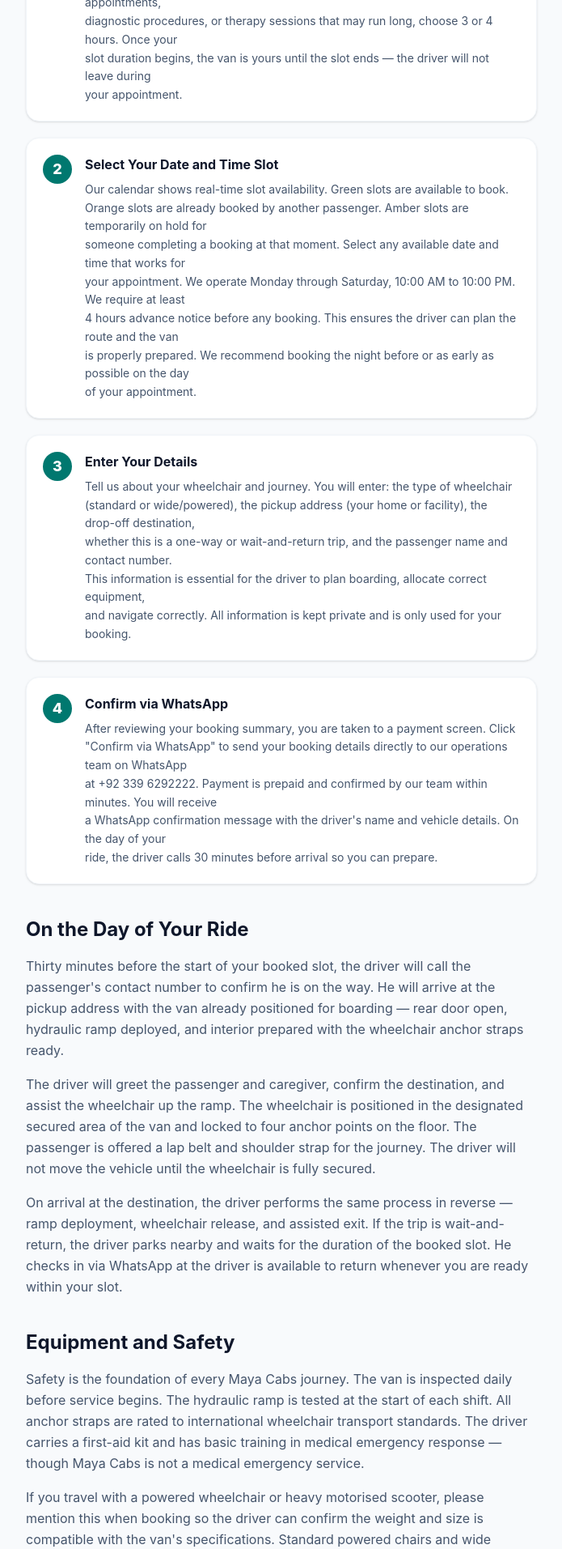
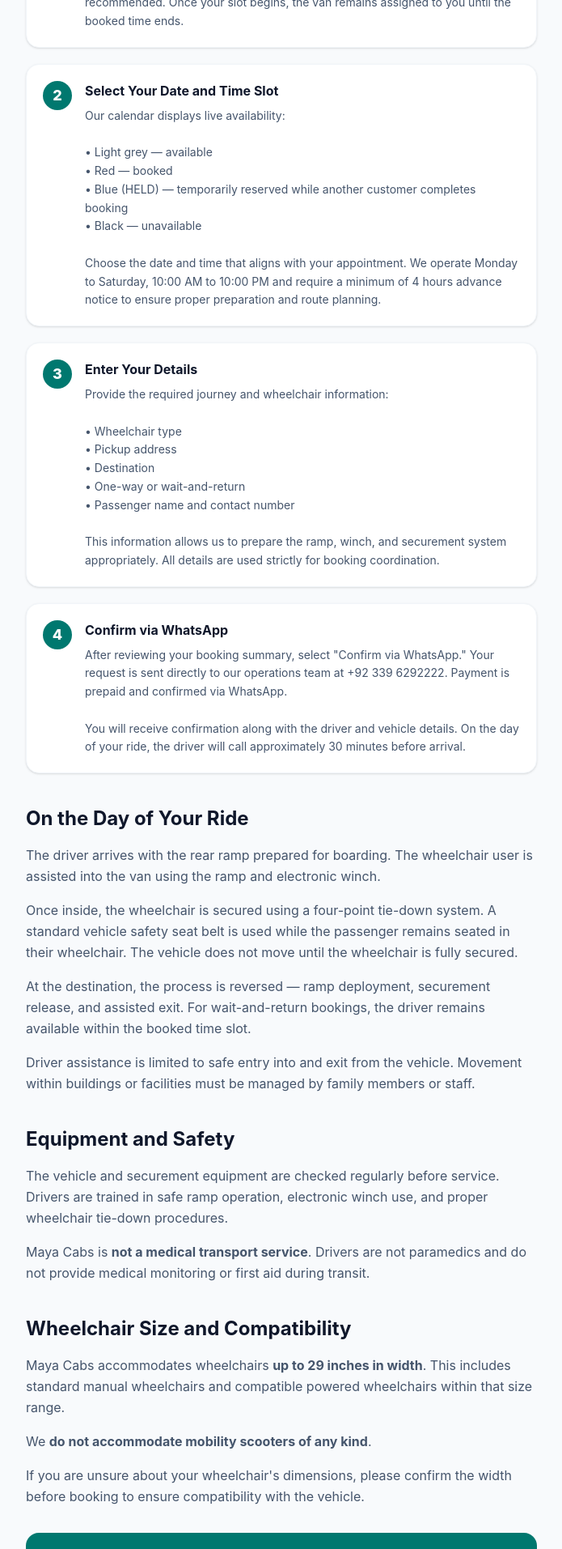
Before and after one commit to Abbas-nps/maya-cabs, a React (Vite) app: page /how-it-works in a window 1280 px wide. Shown: the part 600-2513 px from the top of the page at 81% size, without its empty margins (292-987 px from the left). Built offline with nearby package versions, Linux system fonts and the light colour scheme.

Commit message:
update how it works page content

```diff
--- a/src/pages/HowItWorks.jsx
+++ b/src/pages/HowItWorks.jsx
@@ -29,10 +29,7 @@ export default function HowItWorks() {
             How to Book Wheelchair Transport with Maya Cabs
           </h1>
           <p className="text-slate-600 text-base leading-relaxed mb-8">
-            Maya Cabs makes booking wheelchair accessible transport in Lahore as simple as possible.
-            Our online booking system is designed to be used by family members or caregivers on
-            behalf of the passenger. The entire process takes about 3 minutes and is confirmed via
-            WhatsApp before any payment is made.
+            Maya Cabs is designed to make wheelchair-accessible transport in Lahore straightforward and reliable. Bookings can be completed online by a family member or caregiver on behalf of the wheelchair user. The process takes only a few minutes and is confirmed via WhatsApp before payment.
           </p>
 
           <h2 className="text-2xl font-bold text-slate-900 mb-6">The 4-Step Booking Process</h2>
@@ -42,42 +39,43 @@ export default function HowItWorks() {
               {
                 step: "1",
                 title: "Choose Your Duration",
-                body: `Start by selecting how long you will need the van. Maya Cabs offers three slot durations:
-2 hours, 3 hours, and 4 hours. The duration includes your travel time to the destination,
-waiting time at the facility, and return journey to your home. For a simple one-way hospital
-drop and return, 2 hours is usually sufficient for nearby hospitals. For specialist appointments,
-diagnostic procedures, or therapy sessions that may run long, choose 3 or 4 hours. Once your
-slot duration begins, the van is yours until the slot ends — the driver will not leave during
-your appointment.`,
+                body: `Select how long you will need the van. Maya Cabs offers 2-hour, 3-hour, and 4-hour booking slots.
+
+Each slot includes travel to the destination, waiting time, and the return journey.
+
+For nearby appointments, 2 hours may be sufficient. For longer consultations, therapy sessions, or appointments with uncertain waiting times, 3 or 4 hours is recommended. Once your slot begins, the van remains assigned to you until the booked time ends.`,
               },
               {
                 step: "2",
                 title: "Select Your Date and Time Slot",
-                body: `Our calendar shows real-time slot availability. Green slots are available to book.
-Orange slots are already booked by another passenger. Amber slots are temporarily on hold for
-someone completing a booking at that moment. Select any available date and time that works for
-your appointment. We operate Monday through Saturday, 10:00 AM to 10:00 PM. We require at least
-4 hours advance notice before any booking. This ensures the driver can plan the route and the van
-is properly prepared. We recommend booking the night before or as early as possible on the day
-of your appointment.`,
+                body: `Our calendar displays live availability:
+
+• Light grey — available
+• Red — booked
+• Blue (HELD) — temporarily reserved while another customer completes booking
+• Black — unavailable
+
+Choose the date and time that aligns with your appointment. We operate Monday to Saturday, 10:00 AM to 10:00 PM and require a minimum of 4 hours advance notice to ensure proper preparation and route planning.`,
               },
               {
                 step: "3",
                 title: "Enter Your Details",
-                body: `Tell us about your wheelchair and journey. You will enter: the type of wheelchair
-(standard or wide/powered), the pickup address (your home or facility), the drop-off destination,
-whether this is a one-way or wait-and-return trip, and the passenger name and contact number.
-This information is essential for the driver to plan boarding, allocate correct equipment,
-and navigate correctly. All information is kept private and is only used for your booking.`,
+                body: `Provide the required journey and wheelchair information:
+
+• Wheelchair type
+• Pickup address
+• Destination
+• One-way or wait-and-return
+• Passenger name and contact number
+
+This information allows us to prepare the ramp, winch, and securement system appropriately. All details are used strictly for booking coordination.`,
               },
               {
                 step: "4",
                 title: "Confirm via WhatsApp",
-                body: `After reviewing your booking summary, you are taken to a payment screen. Click
-"Confirm via WhatsApp" to send your booking details directly to our operations team on WhatsApp
-at +92 339 6292222. Payment is prepaid and confirmed by our team within minutes. You will receive
-a WhatsApp confirmation message with the driver's name and vehicle details. On the day of your
-ride, the driver calls 30 minutes before arrival so you can prepare.`,
+                body: `After reviewing your booking summary, select "Confirm via WhatsApp." Your request is sent directly to our operations team at +92 339 6292222. Payment is prepaid and confirmed via WhatsApp.
+
+You will receive confirmation along with the driver and vehicle details. On the day of your ride, the driver will call approximately 30 minutes before arrival.`,
               },
             ].map((s) => (
               <div key={s.step} className="bg-white rounded-2xl p-5 shadow-sm border border-slate-100">
@@ -96,38 +94,35 @@ ride, the driver calls 30 minutes before arrival so you can prepare.`,
 
           <h2 className="text-2xl font-bold text-slate-900 mb-4">On the Day of Your Ride</h2>
           <p className="text-slate-600 leading-relaxed mb-4">
-            Thirty minutes before the start of your booked slot, the driver will call the passenger's
-            contact number to confirm he is on the way. He will arrive at the pickup address with
-            the van already positioned for boarding — rear door open, hydraulic ramp deployed, and
-            interior prepared with the wheelchair anchor straps ready.
+            The driver arrives with the rear ramp prepared for boarding. The wheelchair user is assisted into the van using the ramp and electronic winch.
           </p>
           <p className="text-slate-600 leading-relaxed mb-4">
-            The driver will greet the passenger and caregiver, confirm the destination, and assist
-            the wheelchair up the ramp. The wheelchair is positioned in the designated secured area
-            of the van and locked to four anchor points on the floor. The passenger is offered a
-            lap belt and shoulder strap for the journey. The driver will not move the vehicle until
-            the wheelchair is fully secured.
+            Once inside, the wheelchair is secured using a four-point tie-down system. A standard vehicle safety seat belt is used while the passenger remains seated in their wheelchair. The vehicle does not move until the wheelchair is fully secured.
           </p>
           <p className="text-slate-600 leading-relaxed mb-4">
-            On arrival at the destination, the driver performs the same process in reverse — ramp
-            deployment, wheelchair release, and assisted exit. If the trip is wait-and-return, the
-            driver parks nearby and waits for the duration of the booked slot. He checks in via
-            WhatsApp at the driver is available to return whenever you are ready within your slot.
+            At the destination, the process is reversed — ramp deployment, securement release, and assisted exit. For wait-and-return bookings, the driver remains available within the booked time slot.
+          </p>
+          <p className="text-slate-600 leading-relaxed mb-8">
+            Driver assistance is limited to safe entry into and exit from the vehicle. Movement within buildings or facilities must be managed by family members or staff.
           </p>
 
           <h2 className="text-2xl font-bold text-slate-900 mt-10 mb-4">Equipment and Safety</h2>
           <p className="text-slate-600 leading-relaxed mb-4">
-            Safety is the foundation of every Maya Cabs journey. The van is inspected daily before
-            service begins. The hydraulic ramp is tested at the start of each shift. All anchor
-            straps are rated to international wheelchair transport standards. The driver carries a
-            first-aid kit and has basic training in medical emergency response — though Maya Cabs
-            is not a medical emergency service.
+            The vehicle and securement equipment are checked regularly before service. Drivers are trained in safe ramp operation, electronic winch use, and proper wheelchair tie-down procedures.
+          </p>
+          <p className="text-slate-600 leading-relaxed mb-4">
+            Maya Cabs is <strong>not a medical transport service</strong>. Drivers are not paramedics and do not provide medical monitoring or first aid during transit.
+          </p>
+
+          <h2 className="text-2xl font-bold text-slate-900 mt-10 mb-4">Wheelchair Size and Compatibility</h2>
+          <p className="text-slate-600 leading-relaxed mb-4">
+            Maya Cabs accommodates wheelchairs <strong>up to 29 inches in width</strong>. This includes standard manual wheelchairs and compatible powered wheelchairs within that size range.
+          </p>
+          <p className="text-slate-600 leading-relaxed mb-4">
+            We <strong>do not accommodate mobility scooters of any kind</strong>.
           </p>
           <p className="text-slate-600 leading-relaxed mb-8">
-            If you travel with a powered wheelchair or heavy motorised scooter, please mention this
-            when booking so the driver can confirm the weight and size is compatible with the van's
-            specifications. Standard powered chairs and wide manual chairs are accommodated. Very
-            large motorised scooters may require advance arrangement.
+            If you are unsure about your wheelchair's dimensions, please confirm the width before booking to ensure compatibility with the vehicle.
           </p>
 
           <Link
```
